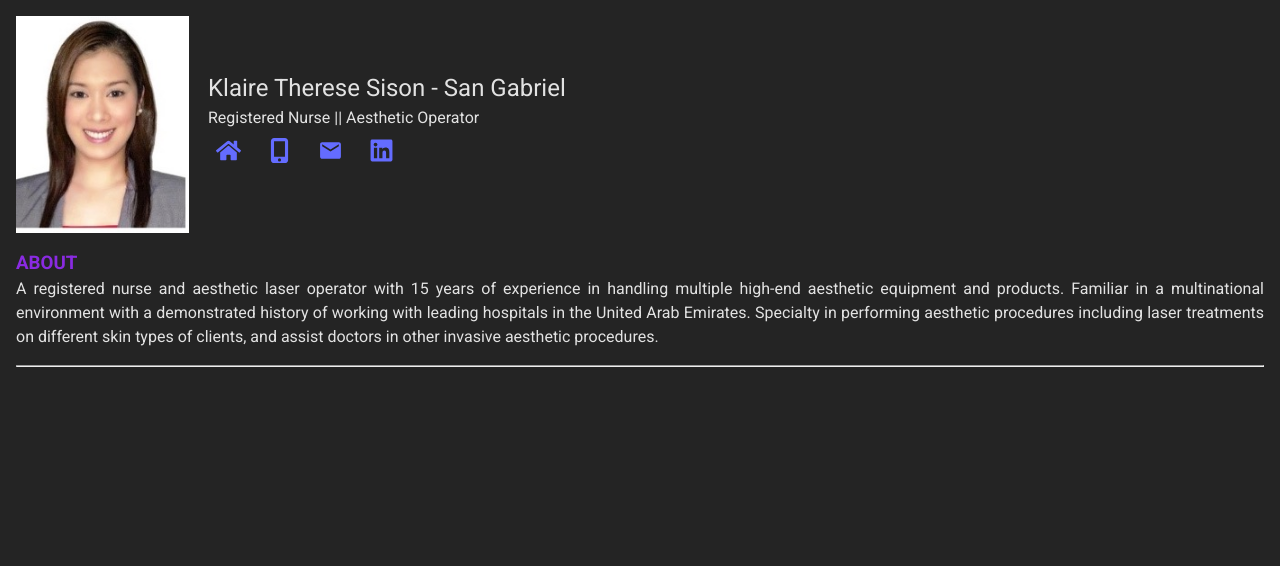
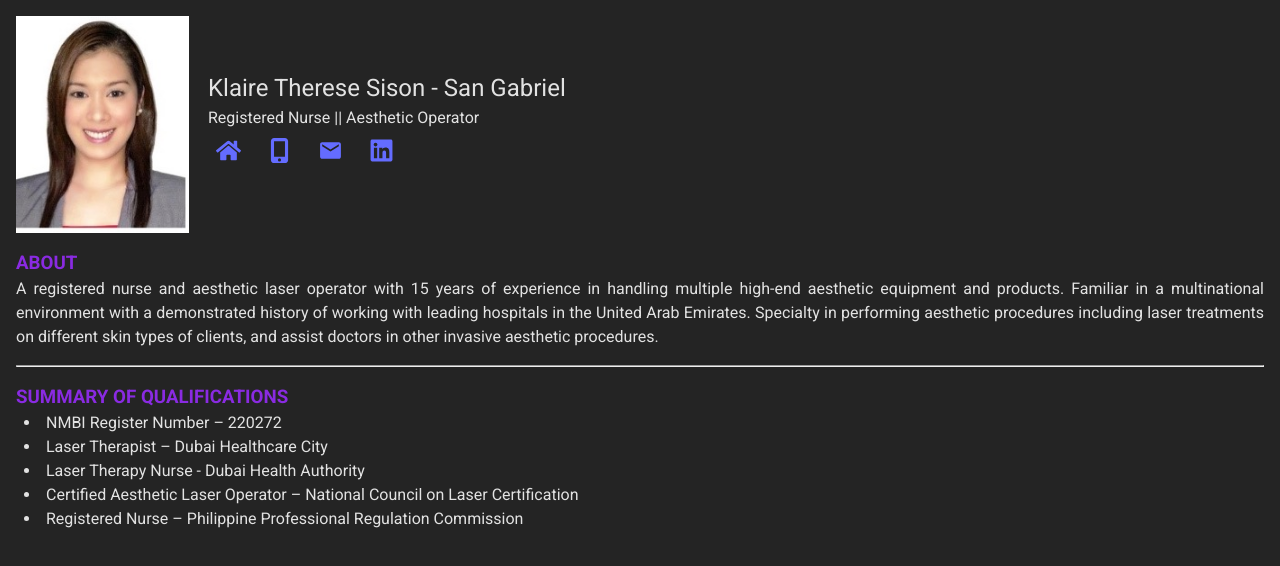
Before and after one commit to RamonSanGabriel/klaire-cv, a React (Vite) app in the folder klaire-CV/: page / in a window 1280 px wide. Shown: the top 566 px of the page. Built offline with nearby package versions, Linux system fonts and the light colour scheme; a web font is replaced by a local one.

Commit message:
update Summary.jsx

```diff
--- a/klaire-CV/src/components/SharedLayout/SharedLayout.jsx
+++ b/klaire-CV/src/components/SharedLayout/SharedLayout.jsx
@@ -3,6 +3,7 @@ import Header from '../Header/Header';
 import { Outlet } from 'react-router-dom';
 import Loader from '../Loader/Loader';
 import About from '../About/About';
+import Summary from '../Summary/Summary';
 
 const SharedLayout = () => {
   return (
@@ -10,6 +11,7 @@ const SharedLayout = () => {
       <Header />
       <Suspense fallback={<Loader />}>
         <About />
+        <Summary />
         <Outlet />
       </Suspense>
     </>
--- /dev/null
+++ b/klaire-CV/src/components/Summary/Summary.jsx
@@ -0,0 +1,29 @@
+import css from './Summary.module.css';
+import { summary } from '../../data/summary';
+
+const Summary = () => {
+  const {
+    title,
+    qualification1,
+    qualification2,
+    qualification3,
+    qualification4,
+    qualification5,
+  } = summary;
+  return (
+    <div className={css.summaryWrapper}>
+      <ul className={css.summaryList}>
+        <h3>{title}</h3>
+        <div className={css.summaryItems}>
+          <li>{qualification1}</li>
+          <li>{qualification2}</li>
+          <li>{qualification3}</li>
+          <li>{qualification4}</li>
+          <li>{qualification5}</li>
+        </div>
+      </ul>
+    </div>
+  );
+};
+
+export default Summary;
--- /dev/null
+++ b/klaire-CV/src/components/Summary/Summary.module.css
@@ -0,0 +1,16 @@
+.summaryWrapper {
+  margin: 1rem 0;
+  & h3 {
+    color: blueviolet;
+    text-transform: uppercase;
+  }
+
+  & li {
+    list-style: disc;
+    list-style-position: inside;
+  }
+}
+
+.summaryItems {
+  padding: 0 0.5rem;
+}
--- /dev/null
+++ b/klaire-CV/src/data/summary.js
@@ -0,0 +1,10 @@
+export const summary = {
+  title: 'Summary of Qualifications',
+  qualification1: 'NMBI Register Number – 220272',
+  qualification2: 'Laser Therapist – Dubai Healthcare City',
+  qualification3: 'Laser Therapy Nurse - Dubai Health Authority',
+  qualification4:
+    'Certified Aesthetic Laser Operator – National Council on Laser Certification',
+  qualification5:
+    'Registered Nurse – Philippine Professional Regulation Commission',
+};
```
